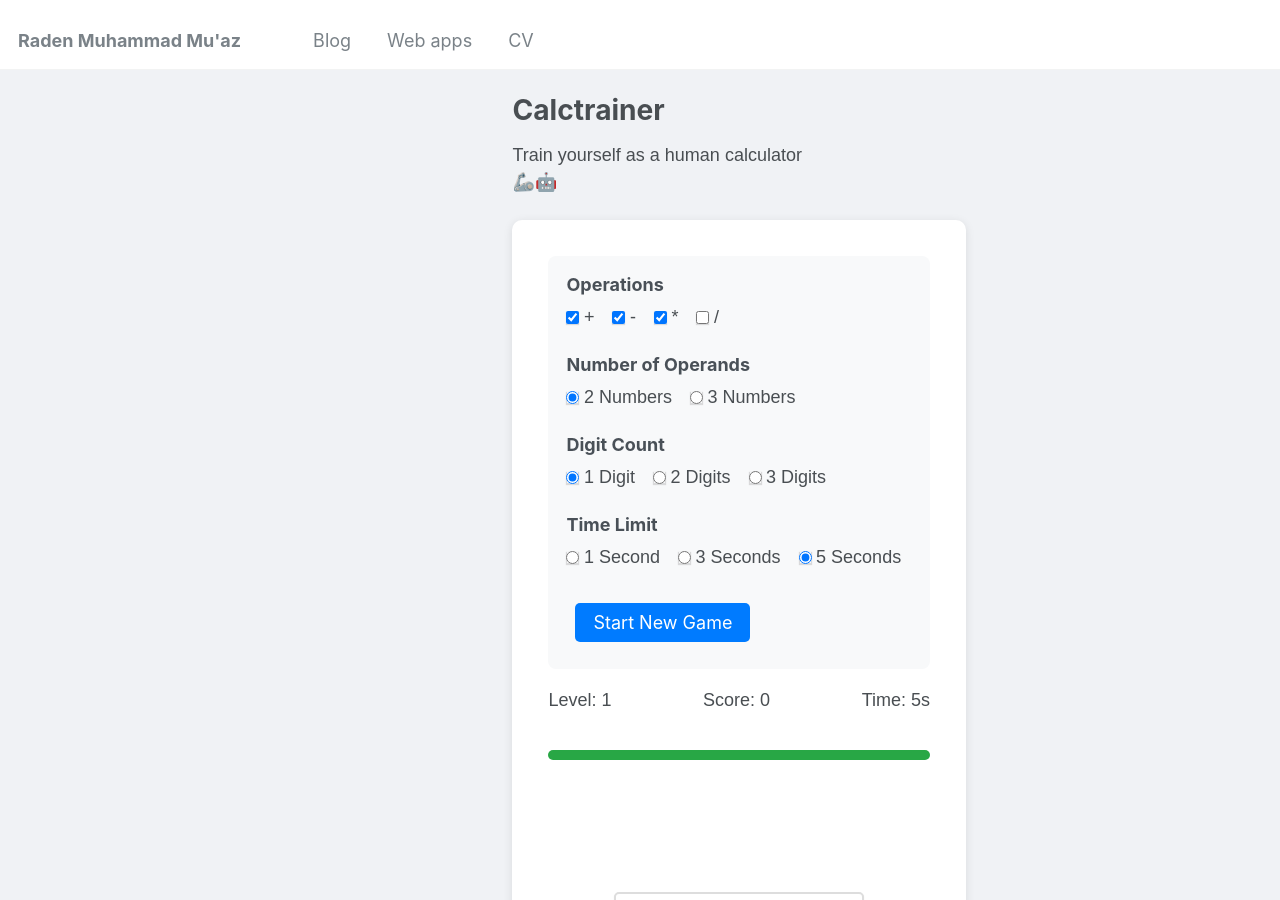
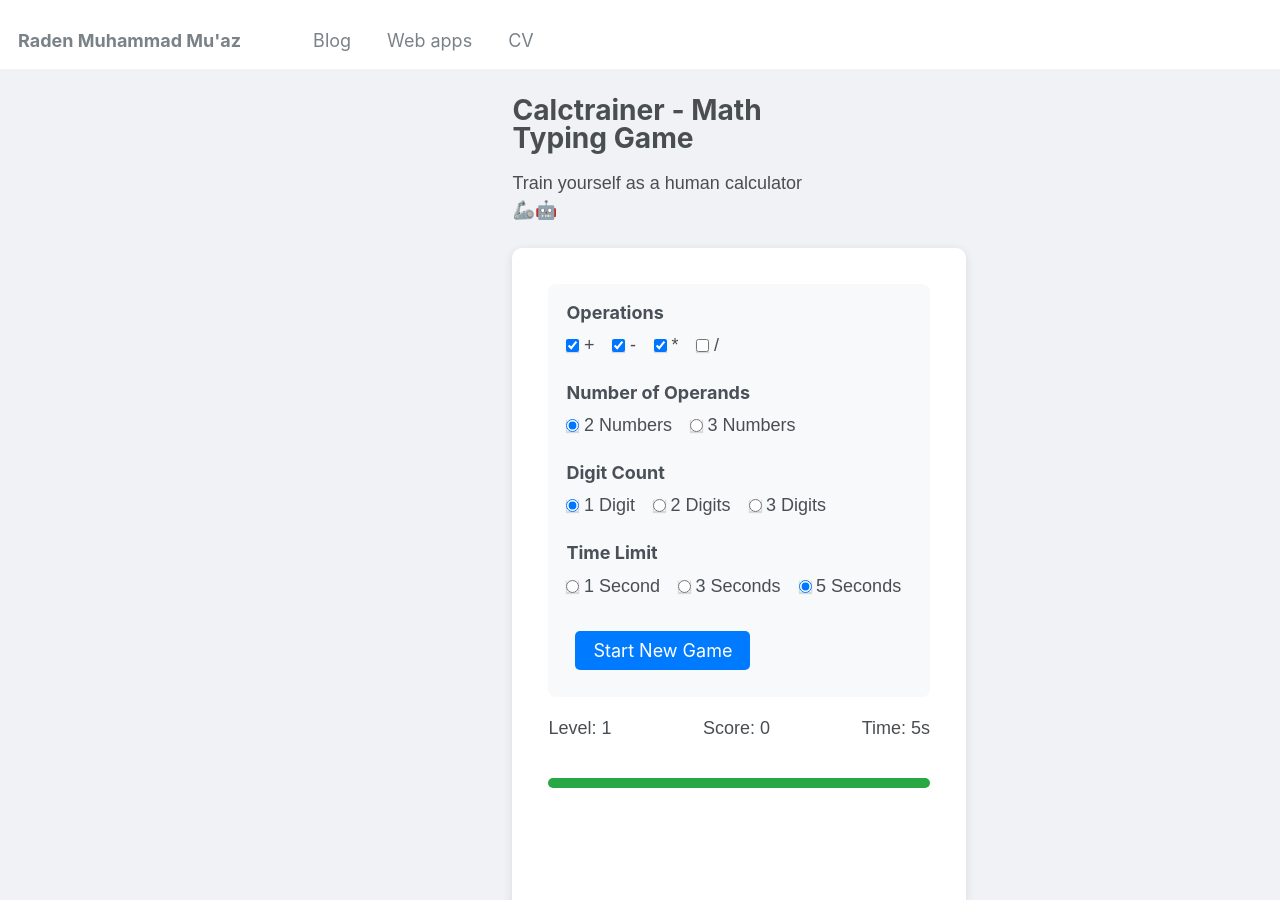
Before and after one commit to radenmuaz/radenmuaz.github.io, a Jekyll site: the page built from _pages/calctrainer.md, in a window 1280 px wide and 900 px high. Built offline with Jekyll 4.4.1, drawn with Linux system fonts in a browser that asks for light colours.

Commit message:
calctrainer

```diff
--- a/_pages/calctrainer.md
+++ b/_pages/calctrainer.md
@@ -1,6 +1,6 @@
 ---
 layout: archive
-title: "Calctrainer"
+title: "Calctrainer - Math Typing Game"
 permalink: /webapps/calctrainer
 redirect_from:
   - /games/calctrainer
--- a/_pages/webapps.md
+++ b/_pages/webapps.md
@@ -9,4 +9,4 @@ redirect_from:
 
 {% include base_path %}
 
-[Calctrainer](/webapps/calctrainer): Train yourself as a human calculator 🦾🤖
+[Calctrainer - Math Typing Game](/webapps/calctrainer): Train yourself as a human calculator 🦾🤖
```
Also changed, not shown: other parts of _pages/calctrainer.md (+1 -1 lines).
